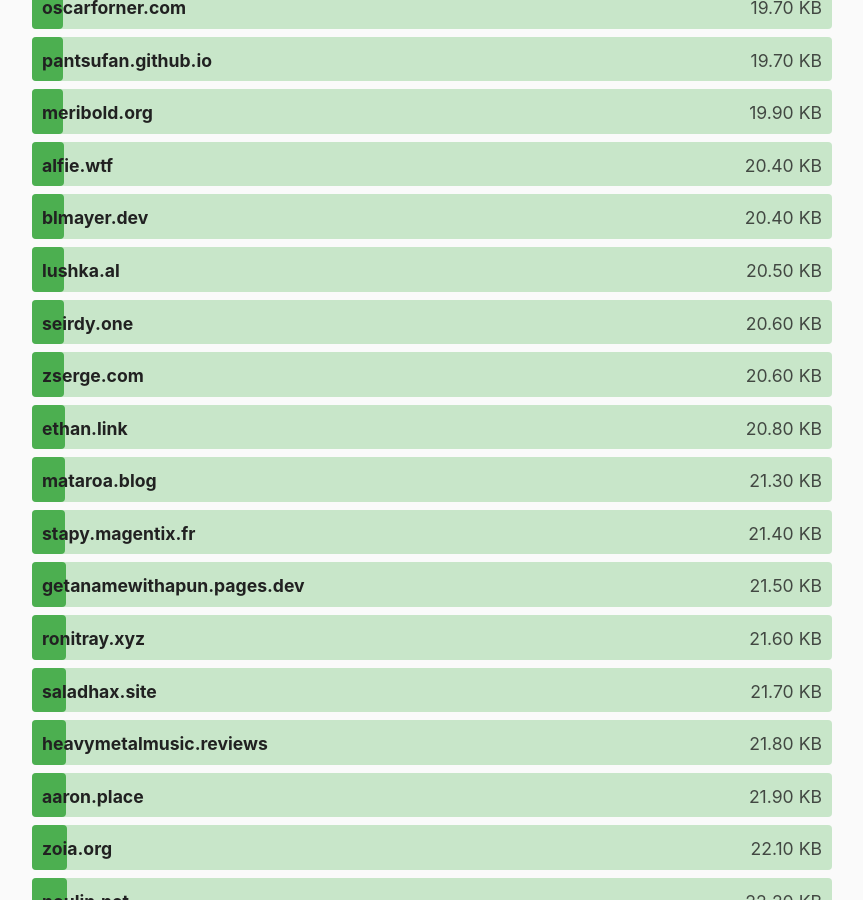
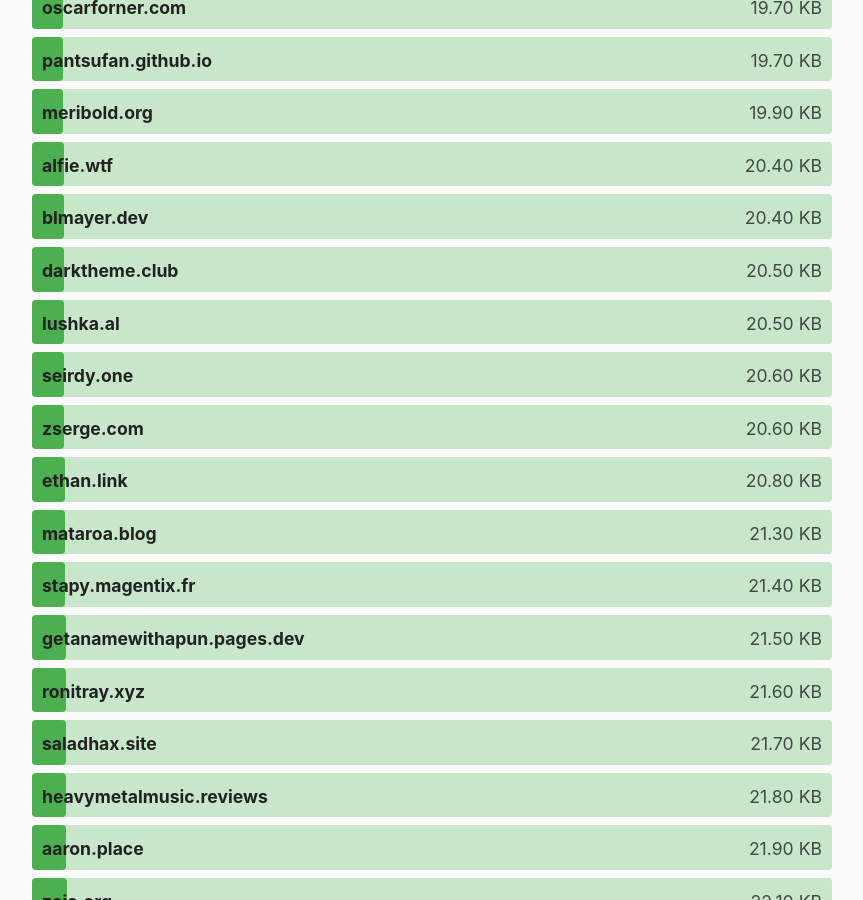
Before and after one commit to kevquirk/512kb.club, a Jekyll site: the page built from index.md, in a window 1280 px wide and 900 px high, scrolled down 7056 px. Shown: the whole window, without its empty margins (208-1071 px from the left). Built offline with Jekyll 4.4.1, drawn with Linux system fonts in a browser that asks for light colours.

Commit message:
Add darktheme.club

```diff
--- a/_data/sites.yml
+++ b/_data/sites.yml
@@ -623,6 +623,11 @@
   size: 392
   last_checked: 2022-01-25
 
+- domain: darktheme.club
+  url: https://darktheme.club/
+  size: 20.5
+  last_checked: 2022-07-16
+
 - domain: dataswamp.org
   url: https://dataswamp.org/~solene/
   size: 69.5
```
